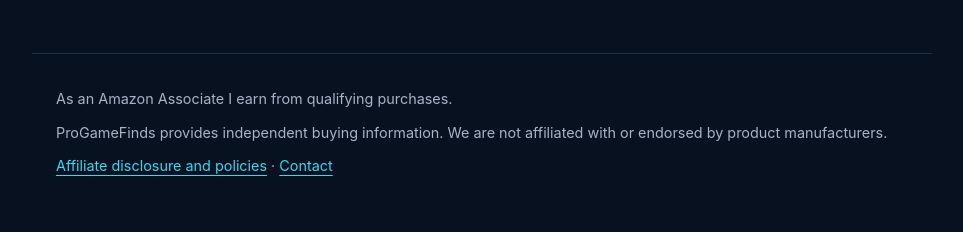
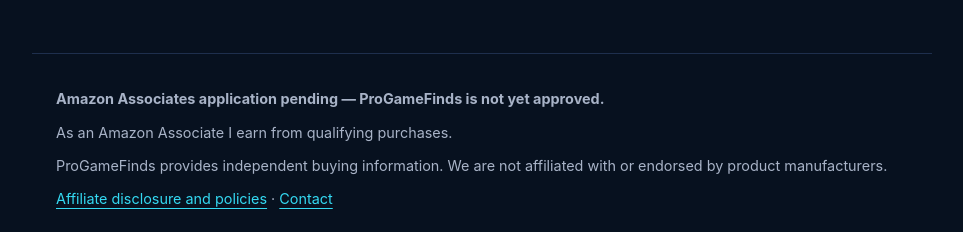
Before and after one commit to abdullahkayanillc-blip/ProGameFinds.Online, a plain HTML site: page guides/choosing-a-gaming-mouse.html in a window 1280 px wide. Shown: the part 1726-1958 px from the top of the page, without its empty margins (158-1121 px from the left). Before the commit the page ends 1928 px from the top, so only its background shows below. Drawn offline with Linux system fonts and the light colour scheme.

Commit message:
Add pending application status to guide disclosure

```diff
--- a/guides/choosing-a-gaming-mouse.html
+++ b/guides/choosing-a-gaming-mouse.html
@@ -43,6 +43,6 @@
 <section class="checklist"><h2>Before you buy</h2><p>Verify the exact model and current details with the manufacturer and retailer. Prices, availability, sellers, product revisions and warranty terms can change. Do not rely on an old screenshot or a similarly named model.</p></section>
 <p class="back"><a href="/#guides">← Back to all ProGameFinds buying guides</a></p>
 </main>
-<footer><p>As an Amazon Associate I earn from qualifying purchases.</p><p>ProGameFinds provides independent buying information. We are not affiliated with or endorsed by product manufacturers.</p><a href="/#policies">Affiliate disclosure and policies</a> · <a href="/#contact">Contact</a></footer>
+<footer><p><strong>Amazon Associates application pending — ProGameFinds is not yet approved.</strong></p><p>As an Amazon Associate I earn from qualifying purchases.</p><p>ProGameFinds provides independent buying information. We are not affiliated with or endorsed by product manufacturers.</p><a href="/#policies">Affiliate disclosure and policies</a> · <a href="/#contact">Contact</a></footer>
 </body>
 </html>
```
